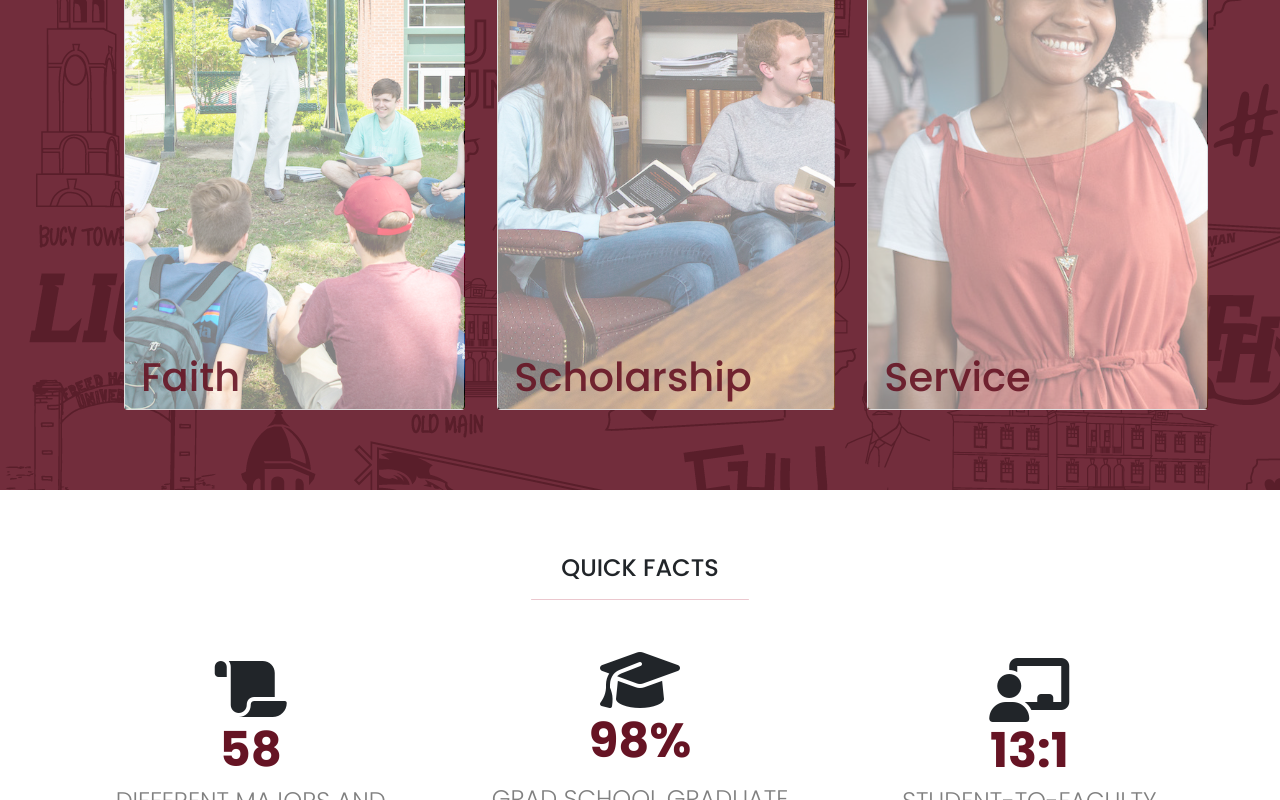
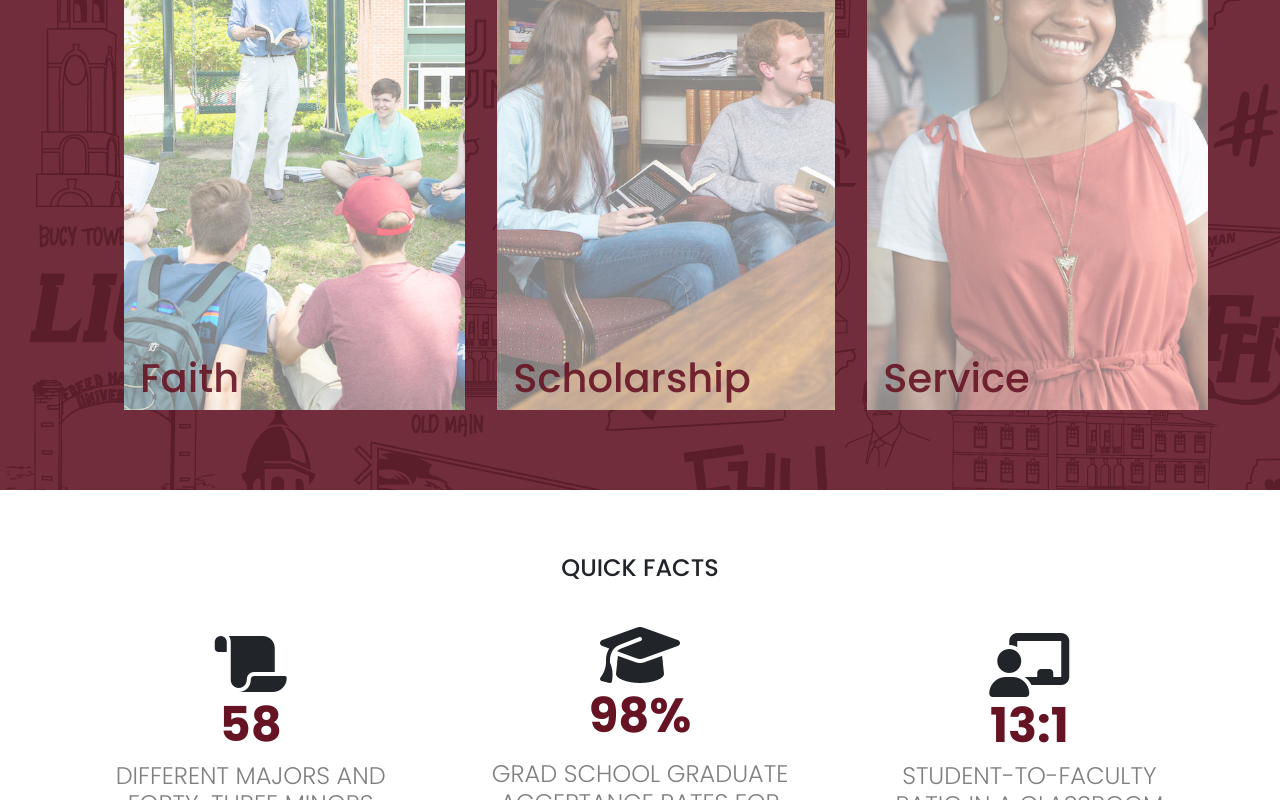
Before and after one commit to ABV-260510649/we-are-site, a plain HTML site: page index.html in a window 1280 px wide. Shown: the part 557-1357 px from the top of the page. Drawn offline with nearby package versions, Linux system fonts and the light colour scheme.

Commit message:
fix weird border thing

```diff
--- a/index.html
+++ b/index.html
@@ -48,7 +48,7 @@
                 <h1>Service<br>
                     <span class="text">Our utlimate goal is for our community to use their talents for His glory. Students have the opportunity to serve in local and global missions alongsisde alumni, faculty members, and their peers alike.<br>
                         <a class='btn' href="#">Learn More</a></span></h1>
-                        <div class="overlay"></div>
+                <div class="overlay"></div>
             </div>
         </div>
     </section>
@@ -58,7 +58,6 @@
     <section class="quick-facts">
         <!-- YOu think maybe we can have acceptance rates flip through...that would be really cool -->
         <h1 id="facts">Quick Facts</h1>
-        <hr />
 
         <div class="facts-container">
             <div class="fact info-1">
--- a/styles.css
+++ b/styles.css
@@ -88,6 +88,8 @@ body{
     display: flex;
     flex-direction: column;
     justify-content: end;
+    border-radius: 0;
+    border: 0;
 }
 
 .overlay{
@@ -146,6 +148,7 @@ body{
 
   .btn:hover{
     transform: scale(1.05);
+    color: white;
   }
 
 
@@ -185,13 +188,13 @@ body{
     font-size: 1.5rem;
 }
 
-hr{
+/* hr{
     width:20%;
     margin-left: 40%;
     height: 5px;
     border-radius: 5px;
     background-color: #b0203d;
-}
+} */
 
 .facts-container{
     display: flex;
```
